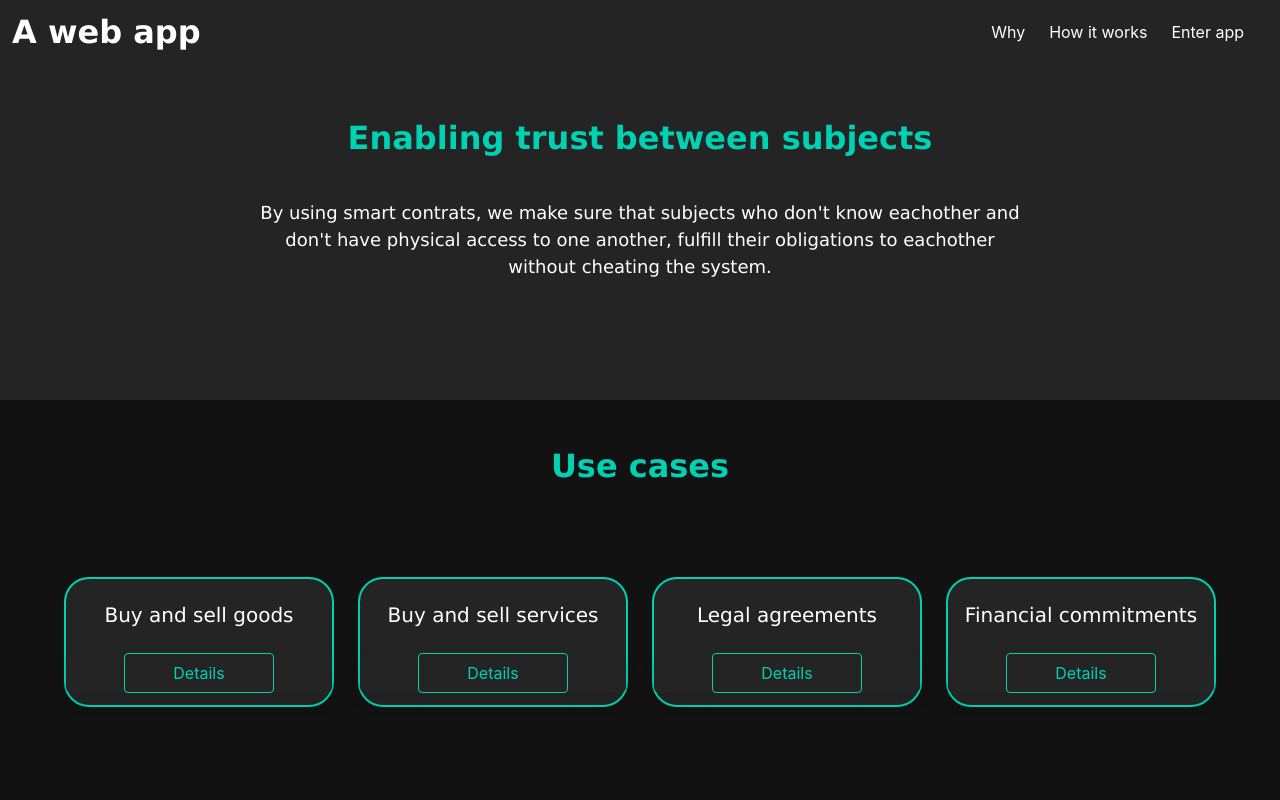
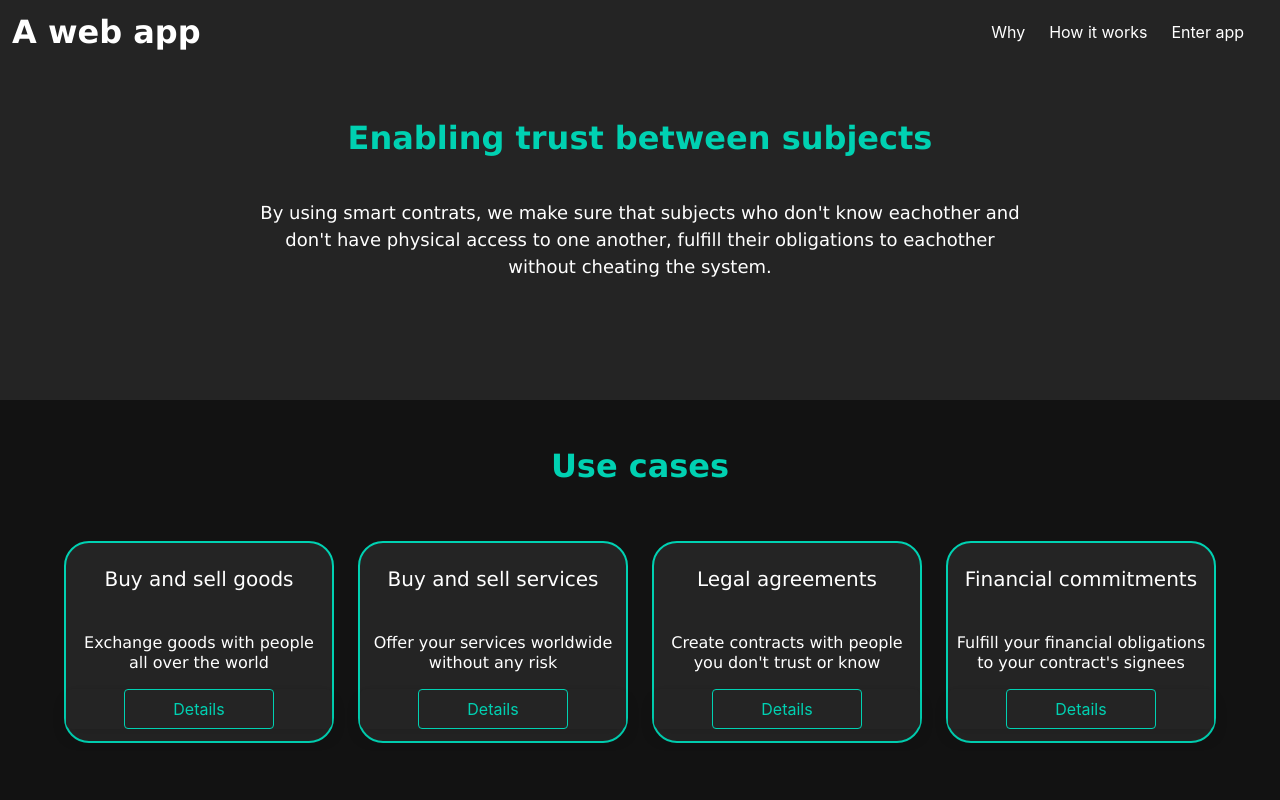
Before and after one commit to farinavito/Web3-Website, a Next.js app: page / in a window 1280 px wide. Shown: the top 800 px of the page. Built offline with nearby package versions, Linux system fonts and the light colour scheme.

Commit message:
added text in the subtitle columns

```diff
--- a/pages/index.js
+++ b/pages/index.js
@@ -83,47 +83,58 @@ const Homepage = () => {
                         <div className="column py-0">
                           <p className="subtitle has-background-black-ter pt-5 pb-3 mb-3 is-size-5">
                             Buy and sell goods<br></br><br></br>
+                            <p className=" has-background-black-ter py-4 is-size-6">
+                              Exchange goods with people <br></br>
+                              all over the world
+                            </p>
                             <p className="box has-background-black-ter py-3">
                               <div className='columns is-centered'>
                                 <button className="button is-primary is-responsive is-outlined py-2 px-6 is-size-6">Details </button>
                               </div>
                             </p>
                           </p>
-
                         </div>
                         <div className="column py-0">
                           <p className="subtitle has-background-black-ter pt-5 pb-3 mb-3 is-size-5">
                             Buy and sell services<br></br><br></br>
+                            <p className=" has-background-black-ter py-4 is-size-6">
+                              Offer your services worldwide <br></br>
+                              without any risk
+                            </p>
                             <p className="box has-background-black-ter py-3">
                               <div className='columns is-centered'>
                                 <button className="button is-primary is-responsive is-outlined py-2 px-6 is-size-6">Details </button>
                               </div>
                             </p>
                           </p>
-
                         </div>
                         <div className="column py-0">
                           <p className="subtitle has-background-black-ter pt-5 pb-3 mb-5 is-size-5">
                             Legal agreements<br></br><br></br>
+                            <p className=" has-background-black-ter py-4 is-size-6">
+                              Create contracts with people<br></br>
+                              you don't trust or know
+                            </p>
                             <p className="box has-background-black-ter py-3">
                               <div className='columns is-centered'>
                                 <button className="button is-primary is-responsive is-outlined py-2 px-6 is-size-6">Details </button>
                               </div>
                             </p>
                           </p>
-
                         </div>
                         <div className="column py-0">
                           <p className="subtitle has-background-black-ter pt-5 pb-3 mb-3 is-size-5">
                             Financial commitments<br></br><br></br>
-
+                            <p className=" has-background-black-ter py-4 is-size-6">
+                              Fulfill your financial obligations<br></br>
+                              to your contract's signees
+                            </p>
                             <p className="box has-background-black-ter py-3">
                               <div className='columns is-centered'>
                                 <button className="button is-primary is-responsive is-outlined py-2 px-6 is-size-6">Details </button>
                               </div>
                             </p>
                           </p>
-
                         </div>
                       </div>
                   </div>
@@ -140,7 +151,6 @@ const Homepage = () => {
                       <Link href="how-it-works">
                         <a>Read the details</a>
                       </Link>
-
                     </p>
                   </div>
                 </div>
@@ -155,7 +165,6 @@ const Homepage = () => {
                             <Link href=""><a><br></br></a></Link>
                             </p>
                           </p>
-
                         </div>
                         <div className="column py-0">
                           <p className="subtitle has-background-black-bis pt-5 pb-3 mb-5">
@@ -165,7 +174,6 @@ const Homepage = () => {
                             <Link href=""><a><br></br></a></Link>
                             </p>
                           </p>
-
                         </div>
                         <div className="column py-0">
                           <p className="subtitle has-background-black-bis pt-5 pb-3 mb-5">
@@ -175,7 +183,6 @@ const Homepage = () => {
                             <Link href=""><a><br></br></a></Link>
                             </p>
                           </p>
-
                         </div>
                         <div className="column py-0">
                           <p className="subtitle has-background-black-bis pt-5 pb-3 mb-5">
@@ -185,7 +192,6 @@ const Homepage = () => {
                             <Link href=""><a><br></br></a></Link>
                             </p>
                           </p>
-
                         </div>
                       </div>
                   </div>
```
